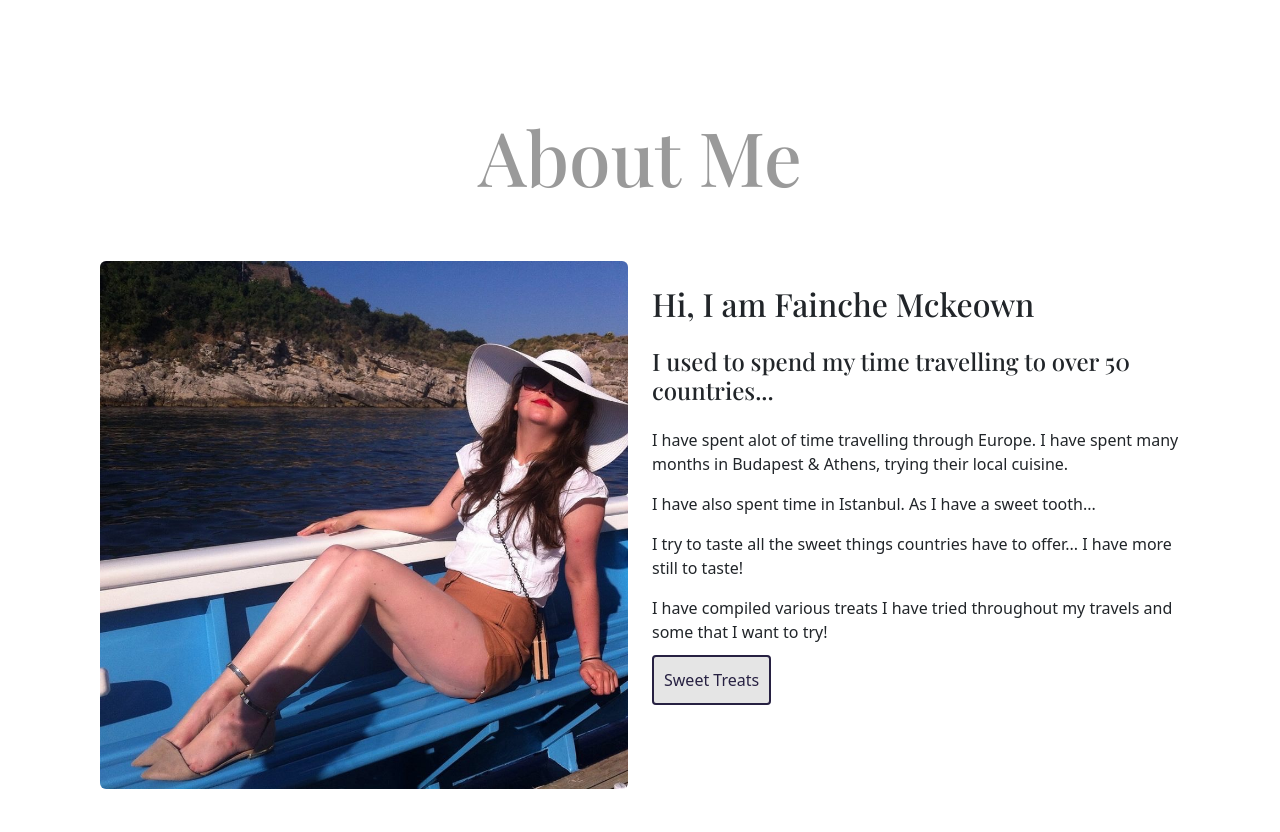
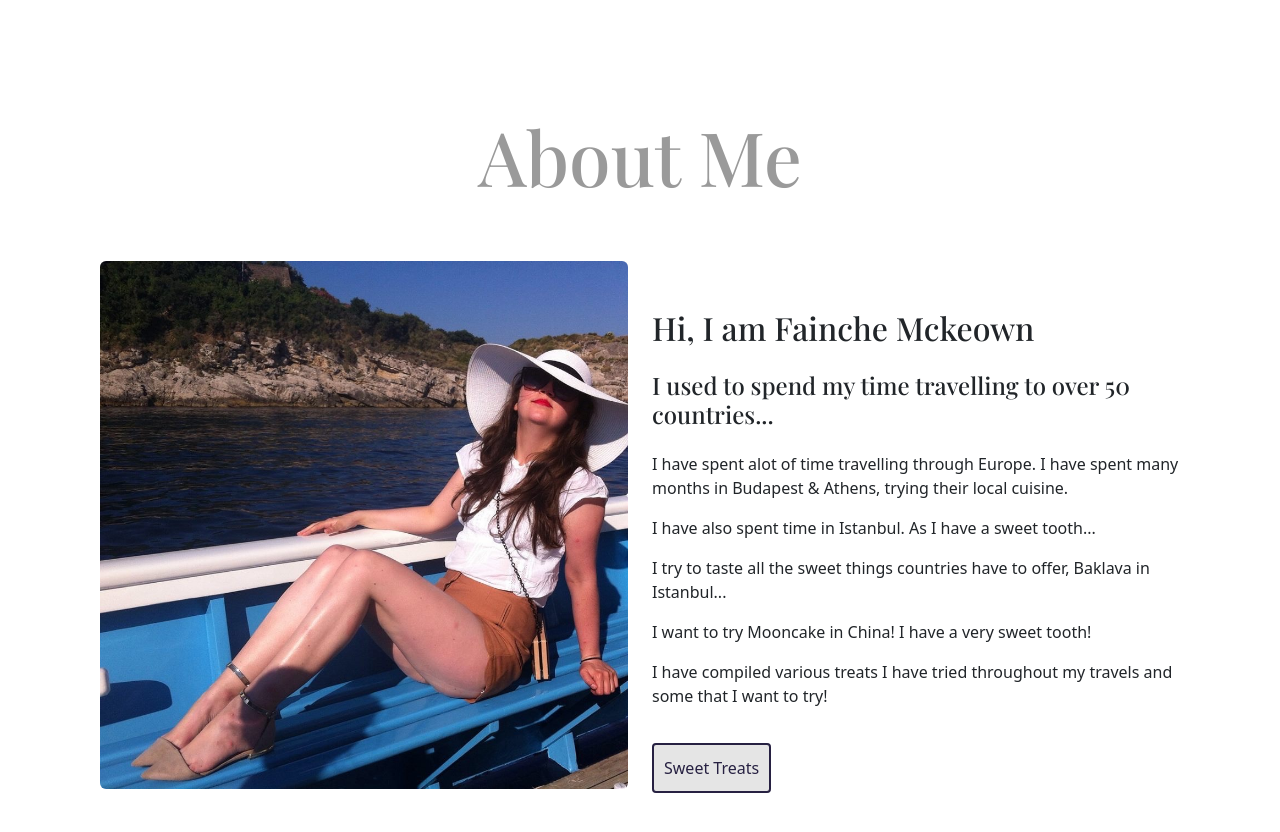
Before and after one commit to faicat99/desserts-collection-project, a plain HTML site: page about.html in a window 1280 px wide. Drawn offline with nearby package versions, Linux system fonts and the light colour scheme; a web font is replaced by a local one.

Commit message:
added added additional text to paragraph.

```diff
--- a/about.html
+++ b/about.html
@@ -30,12 +30,13 @@
                         <img src="images/italy.jpg" class="img-responsive rounded"  alt="Fainche Mckeown" />
                     </div>
                         <div class="col-lg-6">
-                            <h2 class="mt-4 mb-4">Hi, I am Fainche Mckeown</h2>
+                            <h2 class="mt-5 mb-4">Hi, I am Fainche Mckeown</h2>
                             <h4 class="mb-4">I used to spend my time travelling to over 50 countries...</h4>
                             <p>I have spent alot of time travelling through Europe. I have spent many months in Budapest & Athens, trying their local cuisine.</p>
                             <p>I have also spent time in Istanbul. As I have a sweet tooth...</p>
-                            <p> I try to taste all the sweet things countries have to offer... I have more still to taste!</p>
-                            <p class="mb-4"> I have compiled various treats I have tried throughout my travels and some that I want to try!</p>
+                            <p> I try to taste all the sweet things countries have to offer, Baklava in Istanbul...</p>
+                            <p>I want to try Mooncake in China! I have a very sweet tooth!</p>
+                            <p class="mb-5"> I have compiled various treats I have tried throughout my travels and some that I want to try!</p>
                             <a href="#" class="btn-branding-outline">Sweet Treats</a>
                         </div>
                     </div>
```
